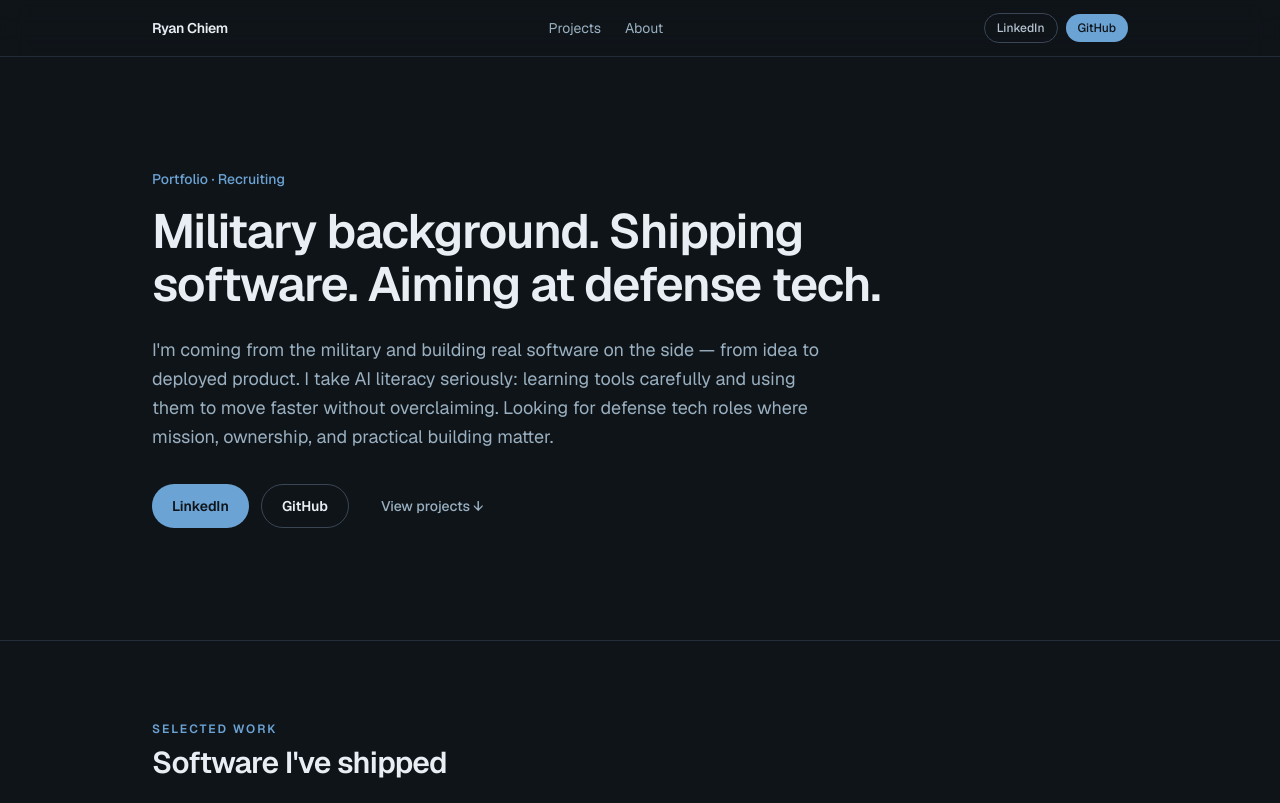
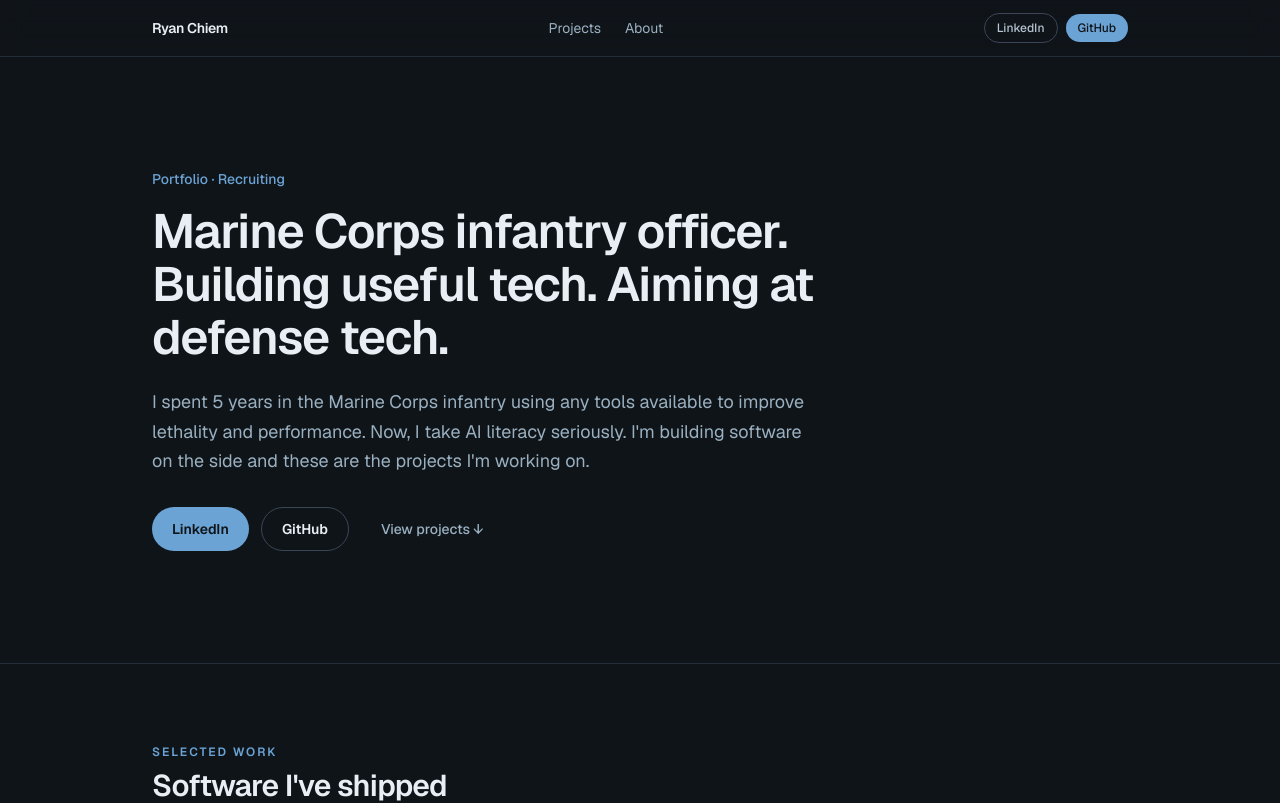
Before and after one commit to MadTekkers/portfolio, a Next.js app: page / in a window 1280 px wide. Shown: the top 803 px of the page. Built offline with nearby package versions, Linux system fonts and the light colour scheme.

Commit message:
Update hero headline and blurb

```diff
--- a/src/content/site.ts
+++ b/src/content/site.ts
@@ -7,9 +7,9 @@ export const site = {
   linkedIn: "https://www.linkedin.com/in/ryan-chiem",
   github: "https://github.com/MadTekkers",
   headline:
-    "Military background. Shipping software. Aiming at defense tech.",
+    "Marine Corps infantry officer. Building useful tech. Aiming at defense tech.",
   valueProp:
-    "I'm coming from the military and building real software on the side — from idea to deployed product. I take AI literacy seriously: learning tools carefully and using them to move faster without overclaiming. Looking for defense tech roles where mission, ownership, and practical building matter.",
+    "I spent 5 years in the Marine Corps infantry using any tools available to improve lethality and performance. Now, I take AI literacy seriously. I'm building software on the side and these are the projects I'm working on.",
   about: [
     "I'm Ryan Chiem. I'm coming from the military and investing heavily in software and AI literacy so I can contribute in defense tech.",
     "I learn by shipping. Side projects like WOD Vault (a functional fitness workout library) and VetEats (a Veterans Day deals map and route planner) are how I practice product thinking, full-stack delivery, and getting something live.",
```
